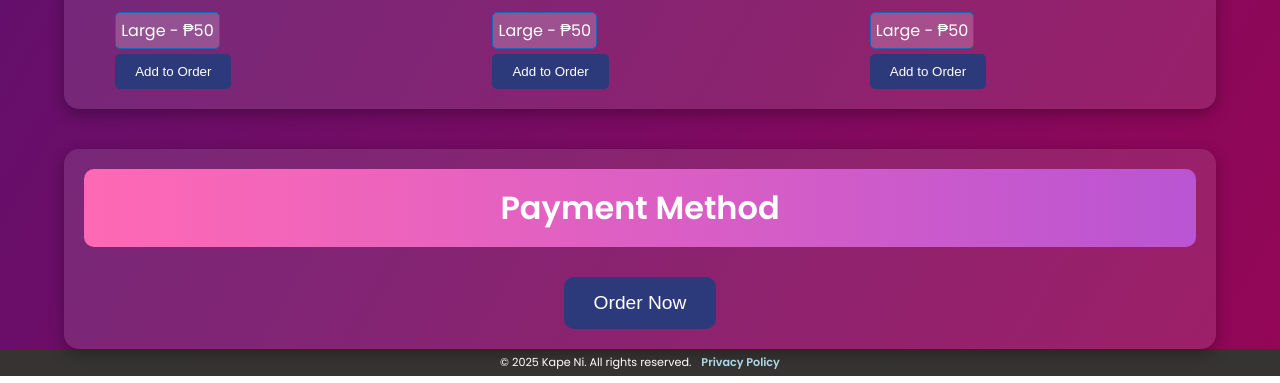
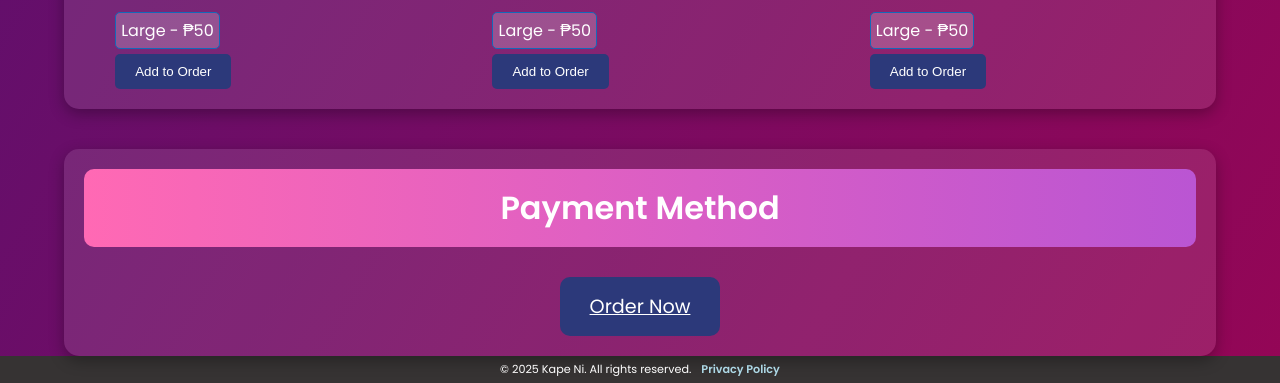
Before and after one commit to JulieAnnBlaza/Kape-Ni-QC-website, a plain HTML site: page menu.html in a window 1280 px wide. Shown: the part 5060-5443 px from the top of the page. Drawn offline with Linux system fonts and the light colour scheme; a web font is replaced by a local one.

Commit message:
Update menu.html

```diff
--- a/menu.html
+++ b/menu.html
@@ -589,11 +589,9 @@
 
                     <section class="menu-category">
 						<h2>Payment Method</h2>
-						<form method="GET" action="submit-order.html" class="form-container">
-						    <div class="submit-container">
-						        <input type="submit" value="Order Now" class="order-btn">
-						    </div>
-						</form>
+						<div class="submit-container">
+    						<a href="submit-order.html" class="order-btn">Order Now</a>
+			</div>
 		</<section>
         </div>
     </main>
```
